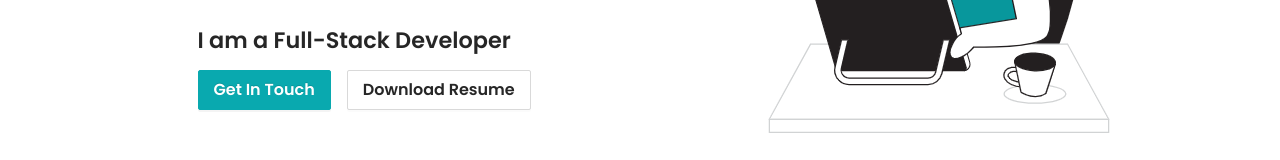
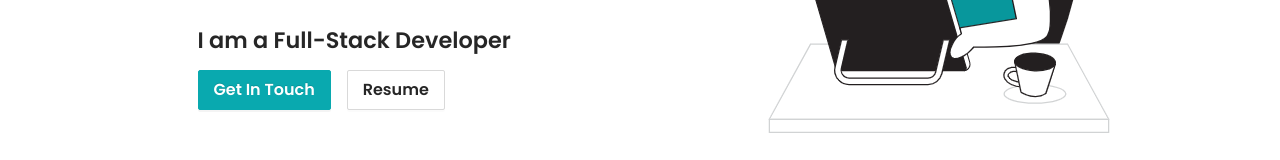
Before and after one commit to SaidAoussar/portfolio, a React (Create React App) app: page / in a window 1280 px wide. Shown: the part 274-434 px from the top of the page. Built offline with nearby package versions, Linux system fonts and the light colour scheme.

Commit message:
add link to resume in drive google

```diff
--- a/src/components/intro/Intro.jsx
+++ b/src/components/intro/Intro.jsx
@@ -1,4 +1,5 @@
 import React from "react";
+import { Link } from "react-scroll";
 import { Row, Col, Space, Button } from "antd";
 import "./Intro.css";
 import introvector from "../../assets/img/introvector.png";
@@ -14,11 +15,18 @@
           </h1>
           <h2>I am a Full-Stack Developer</h2>
           <Space size="middle">
-            <Button href="#contact" type="primary" size="large">
-              Get In Touch
-            </Button>
-            <Button type="default" size="large">
-              Download Resume
+            <Link to="contact" smooth={true}>
+              <Button type="primary" size="large">
+                Get In Touch
+              </Button>
+            </Link>
+            <Button
+              href="https://drive.google.com/file/d/1LNS1YF8UiAfn4rVwkVDp8EB6V0LDFrnM/view?usp=sharing"
+              target="_blank"
+              type="default"
+              size="large"
+            >
+              Resume
             </Button>
           </Space>
         </Col>
```
